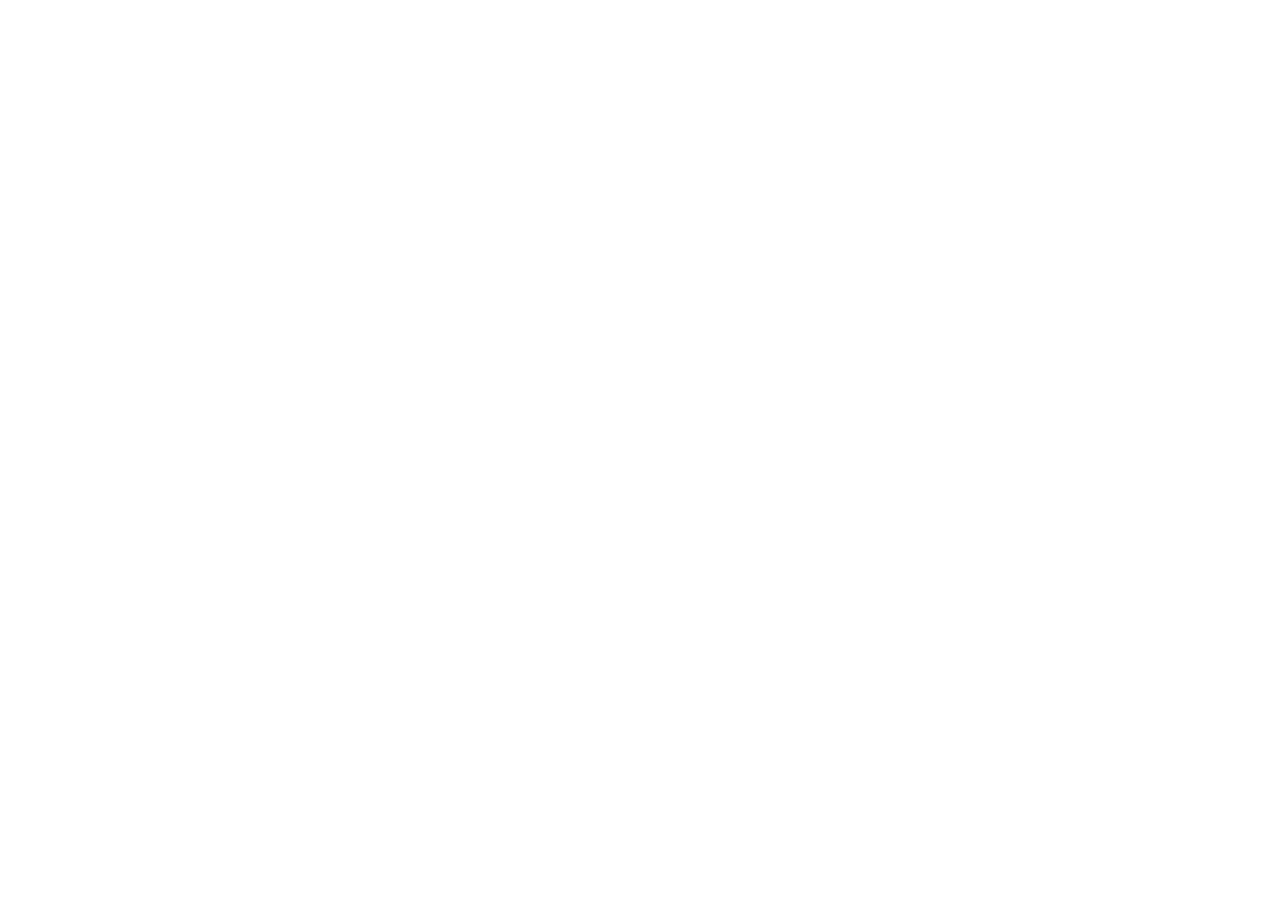
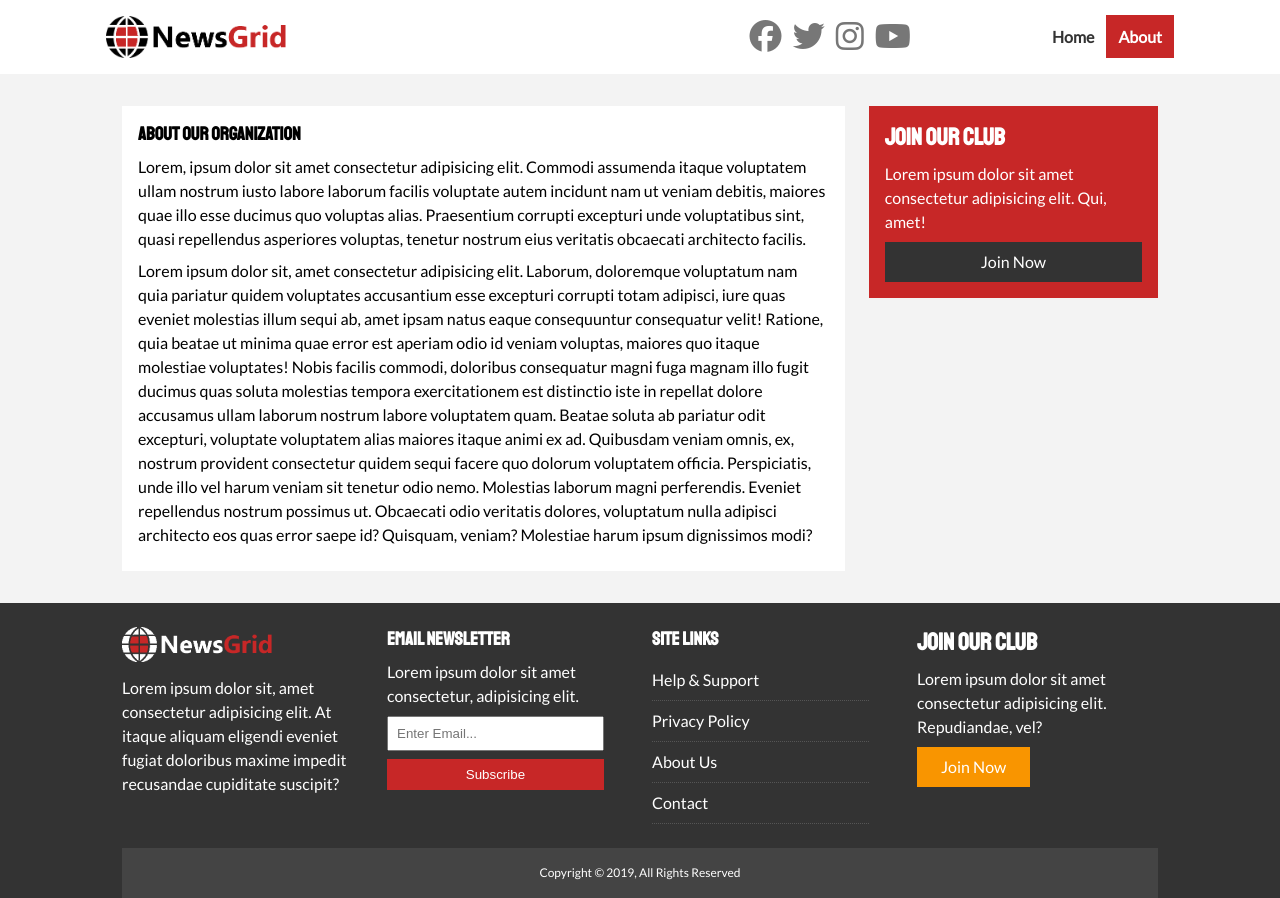
Before and after one commit to Josh363/news-site, a plain HTML site: page about.html in a window 1280 px wide. Before the commit the page ends 800 px from the top, so only its background shows below. Drawn offline with Linux system fonts and the light colour scheme.

Commit message:
feat: added about page

```diff
--- a/about.html
+++ b/about.html
@@ -0,0 +1,81 @@
+<!DOCTYPE html>
+<html lang="en">
+<head>
+    <meta charset="UTF-8">
+    <meta name="viewport" content="width=device-width, initial-scale=1.0">
+    <script src="https://kit.fontawesome.com/2185409ca1.js" crossorigin="anonymous"></script>
+    <link href="https://fonts.googleapis.com/css2?family=Lato&family=Staatliches&display=swap" rel="stylesheet">
+    <link rel="stylesheet" href="css/style.css">
+    <link rel="stylesheet" media="screen and (max-width: 768px)" href="css/mobile.css">
+    <link rel="shortcut icon" type="image/x-icon" href="favicon.ico">
+    <title>NewsGrid | About</title>
+</head>
+<body>
+    <nav id="main-nav">
+        <div class="container">
+            <img src="img/logo.png" alt="NewsGrid" class="logo">
+            <div class="social">
+                <a href="http://facebook.com" target="_blank"><i class="fab fa-facebook fa-2x"></i></a>
+                <a href="http://twitter.com" target="_blank"><i class="fab fa-twitter fa-2x"></i></a>
+                <a href="http://instagram.com" target="_blank"><i class="fab fa-instagram fa-2x"></i></a>
+                <a href="http://youtube.com" target="_blank"><i class="fab fa-youtube fa-2x"></i></a>
+            </div>
+            <ul>
+                <li><a href="index.html">Home</a></li>
+                <li><a href="about.html" class="current">About</a></li>
+            </ul>
+        </div>
+    </nav>
+    <section id="about">
+        <div class="container">
+            <div class="page-container">
+                <article class="card">
+                    <h1 class="l-heading">About Our Organization</h1>
+                    <p>Lorem, ipsum dolor sit amet consectetur adipisicing elit. Commodi assumenda itaque voluptatem ullam nostrum iusto labore laborum facilis voluptate autem incidunt nam ut veniam debitis, maiores quae illo esse ducimus quo voluptas alias. Praesentium corrupti excepturi unde voluptatibus sint, quasi repellendus asperiores voluptas, tenetur nostrum eius veritatis obcaecati architecto facilis.</p>
+                    <p>Lorem ipsum dolor sit, amet consectetur adipisicing elit. Laborum, doloremque voluptatum nam quia pariatur quidem voluptates accusantium esse excepturi corrupti totam adipisci, iure quas eveniet molestias illum sequi ab, amet ipsam natus eaque consequuntur consequatur velit! Ratione, quia beatae ut minima quae error est aperiam odio id veniam voluptas, maiores quo itaque molestiae voluptates! Nobis facilis commodi, doloribus consequatur magni fuga magnam illo fugit ducimus quas soluta molestias tempora exercitationem est distinctio iste in repellat dolore accusamus ullam laborum nostrum labore voluptatem quam. Beatae soluta ab pariatur odit excepturi, voluptate voluptatem alias maiores itaque animi ex ad. Quibusdam veniam omnis, ex, nostrum provident consectetur quidem sequi facere quo dolorum voluptatem officia. Perspiciatis, unde illo vel harum veniam sit tenetur odio nemo. Molestias laborum magni perferendis. Eveniet repellendus nostrum possimus ut. Obcaecati odio veritatis dolores, voluptatum nulla adipisci architecto eos quas error saepe id? Quisquam, veniam? Molestiae harum ipsum dignissimos modi?</p>
+                </article>
+                <aside class="card bg-primary">
+                    <h2>Join Our Club</h2>
+                    <p>Lorem ipsum dolor sit amet consectetur adipisicing elit. Qui, amet!</p>
+                    <a href="#" class="btn btn-dark btn-block">Join Now</a>
+                </aside>
+            </div>
+        </div>
+    </section>
+
+    <!-- Footer -->
+    <footer id="main-footer">
+        <div class="container footer-container">
+            <div>
+                <img src="img/logo_light.png" alt="news">
+                <p>Lorem ipsum dolor sit, amet consectetur adipisicing elit. At itaque aliquam eligendi eveniet fugiat doloribus maxime impedit recusandae cupiditate suscipit?</p>
+            </div>
+            <div>
+                <h3>Email Newsletter</h3>
+                <p>Lorem ipsum dolor sit amet consectetur, adipisicing elit.</p>
+                <form>
+                    <input type="email" placeholder="Enter Email...">
+                    <input type="submit" value="Subscribe" class="btn btn-primary">
+                </form>
+            </div>
+            <div>
+                <h3>Site Links</h3>
+                <ul class="list">
+                    <li><a href="#">Help & Support</a></li>
+                    <li><a href="#">Privacy Policy</a></li>
+                    <li><a href="#">About Us</a></li>
+                    <li><a href="#">Contact</a></li>
+                </ul>
+            </div>
+            <div>
+                <h2>Join Our Club</h2>
+                <p>Lorem ipsum dolor sit amet consectetur adipisicing elit. Repudiandae, vel?</p>
+                <a href="#" class="btn btn-secondary">Join Now</a>
+            </div>
+            <div>
+                <p>Copyright &copy; 2019, All Rights Reserved</p>
+            </div>
+        </div>
+    </footer>
+</body>
+</html>
--- a/css/style.css
+++ b/css/style.css
@@ -32,6 +32,10 @@ a {
 
 ul {
     list-style: none;
+}
+
+p {
+    margin: .5rem 0;
 }
 
 img {
@@ -138,6 +142,29 @@ h1, h2, h3, h4, h5, h6 {
 .p-2 { padding: 2rem }
 .p-3 { padding: 3rem }
 
+.list li {
+    padding: .5rem 0;
+    border-bottom: #555 dotted 1px;
+    width: 90%;
+}
+
+.list li a:hover {
+    color: var(--primary-color) !important;
+}
+
+/* Inner page grid container */
+.page-container {
+    display: grid;
+    grid-template-columns: 5fr 2fr;
+    margin: 2rem 0;
+    grid-gap: 1.5rem;
+
+}
+
+.page-container > *:first-child {
+    grid-row: 1 / span 3
+}
+
 /* Navigation */
 #main-nav {
     background: #fff;
@@ -243,3 +270,42 @@ h1, h2, h3, h4, h5, h6 {
     align-items: center;
     grid-column: 2 / span 2;
 }
+
+/* Footer */
+#main-footer {
+    background: var(--dark-color);
+    color: #fff;
+}
+
+#main-footer img {
+    width: 150px;
+}
+
+#main-footer a {
+    color: #fff;
+}
+
+#main-footer .footer-container {
+    display: grid;
+    grid-template-columns: repeat(4, 1fr);
+    grid-gap: 1.5rem;
+    padding-top: 1.5rem;
+}
+
+#main-footer .footer-container > *:last-child {
+    background: #444;
+    grid-column: 1 / span 4;
+    padding: .5rem;
+    text-align: center;
+    font-size: 0.75rem;
+}
+
+#main-footer .footer-container input[type='email'] {
+    width: 90%;
+    padding: 0.5rem;
+    margin-bottom: 0.5rem;
+}
+
+#main-footer .footer-container input[type='submit'] {
+    width: 90%;
+}
```
Also changed, not shown: index.html (+34 -0 lines).
